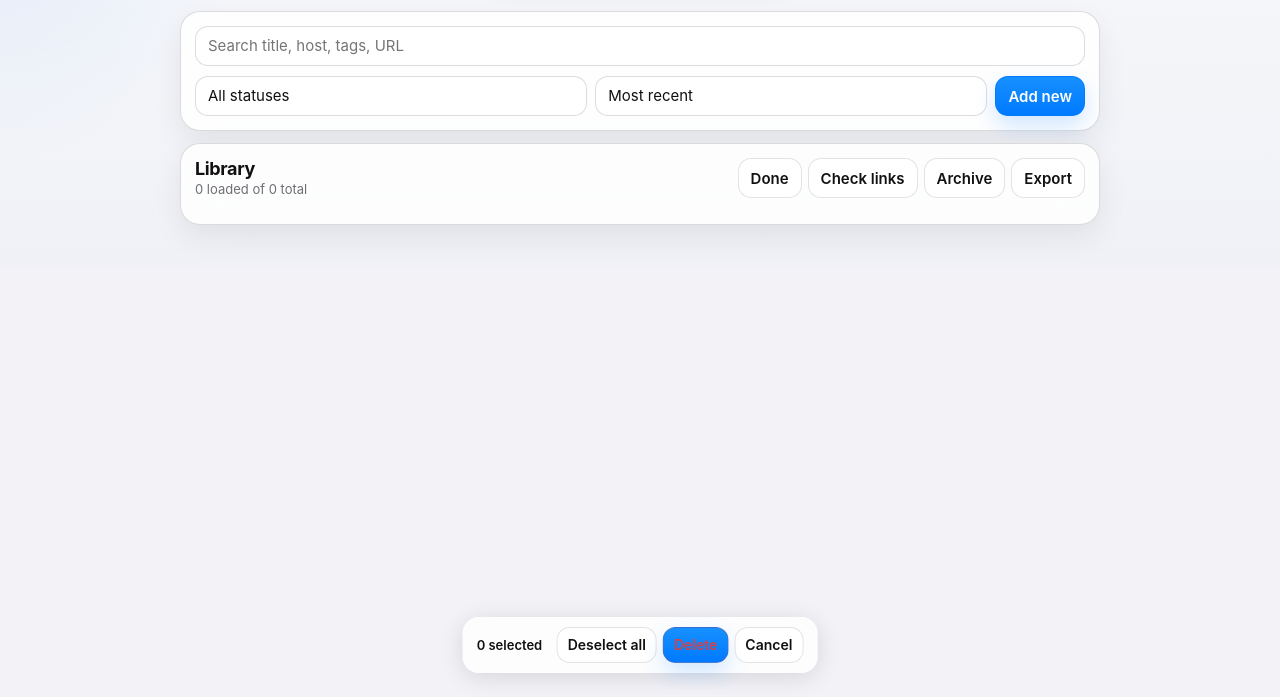
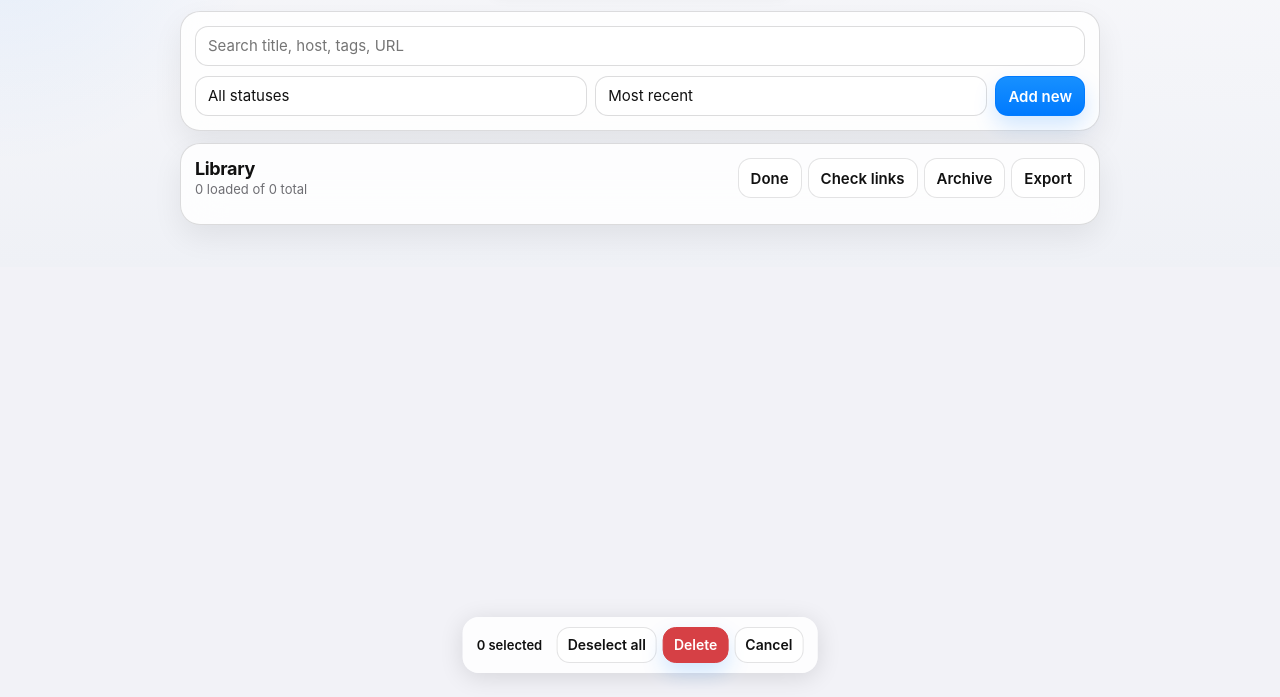
Before and after one commit to minkonaing99/Link-Vault, a website: page public/browse.html in a window 1280 px wide. Both pictures are taken after a click on the button "Select". Shown: the part 103-800 px from the top of the page. Drawn offline with Linux system fonts and the light colour scheme; no server answers.

Commit message:
fix: style bulk delete button as filled red with white text

```diff
--- a/public/css/styles.css
+++ b/public/css/styles.css
@@ -1022,6 +1022,11 @@ body.is-selecting .library-row__tags {
   display: flex;
   gap: 6px;
 }
+#bulk-delete-btn {
+  background: var(--danger);
+  color: #fff;
+  border-color: var(--danger);
+}
 
 /* Pagination */
 .pagination {
```
